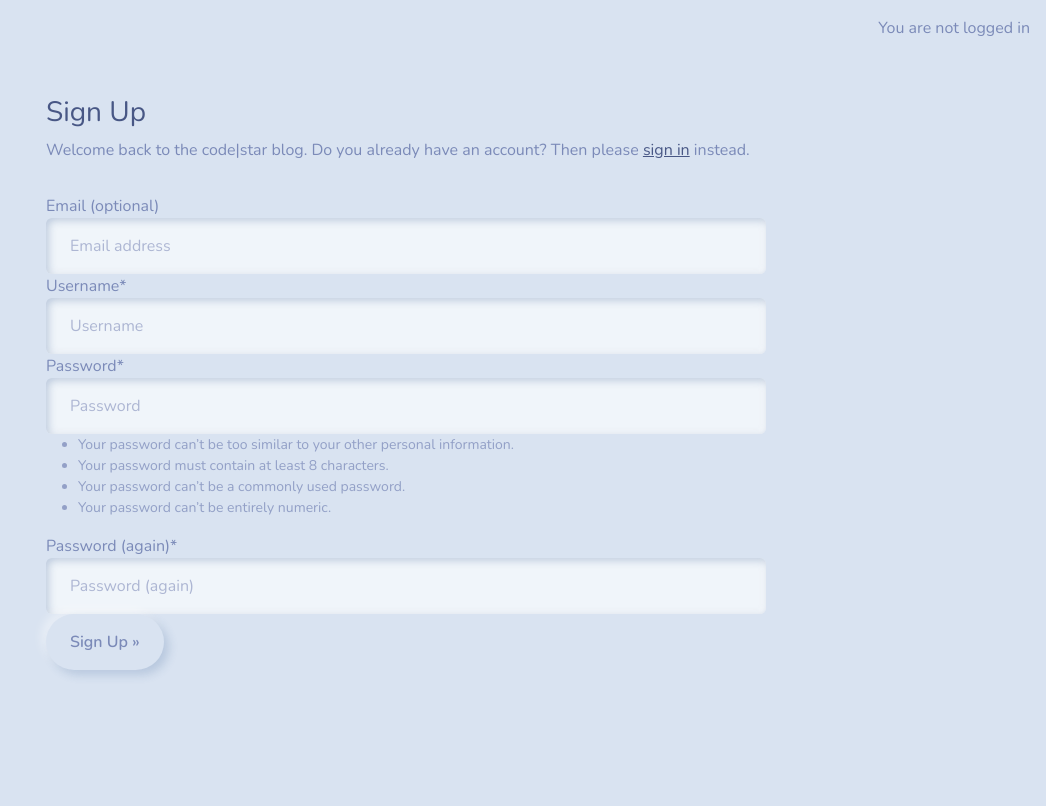
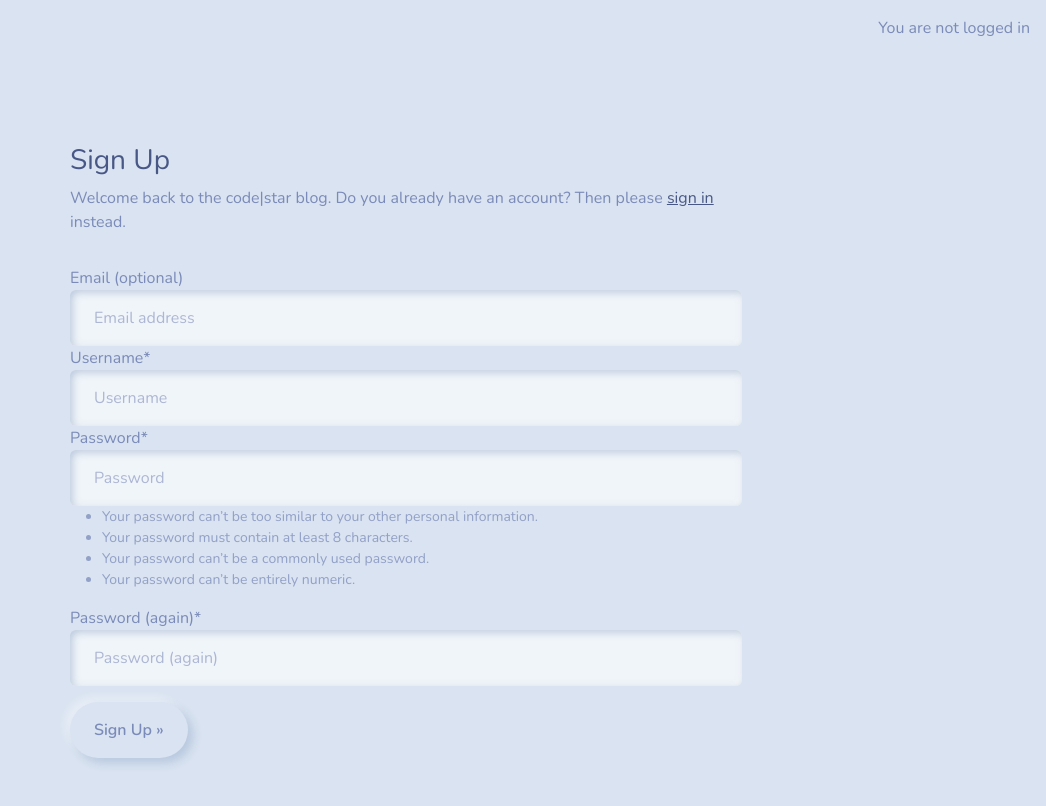
Before and after one commit to yaroslav-matala/stylelink-crm, a Django app: page /accounts/signup/ in a window 1280 px wide. Shown: the part 56-862 px from the top of the page, without its empty margins (234-1280 px from the left). Before the commit the page ends 733 px from the top, so only its background shows below. Run offline with Django 4.2, Linux system fonts and the light colour scheme; some libraries are stand-ins or nearby versions.

Commit message:
add margin to the button on signup pgae

```diff
--- a/templates/account/signup.html
+++ b/templates/account/signup.html
@@ -7,7 +7,7 @@
 {% load crispy_forms_tags %}
 
 {% block content %}
-<div class="container">
+<div class="container p-5">
   <div class="row">
     <div class="col-md-8 mt-3 offset-md-2">
       <h3>{% trans "Sign Up" %}</h3>
@@ -30,7 +30,7 @@
         <input type="hidden" name="{{ redirect_field_name }}"
           value="{{ redirect_field_value }}" />
         {% endif %}
-        <button class="btn btn-signup right" type="submit">
+        <button class="btn btn-signup right mt-3" type="submit">
           {% trans "Sign Up" %} &raquo;</button>
       </form>
     </div>
```
